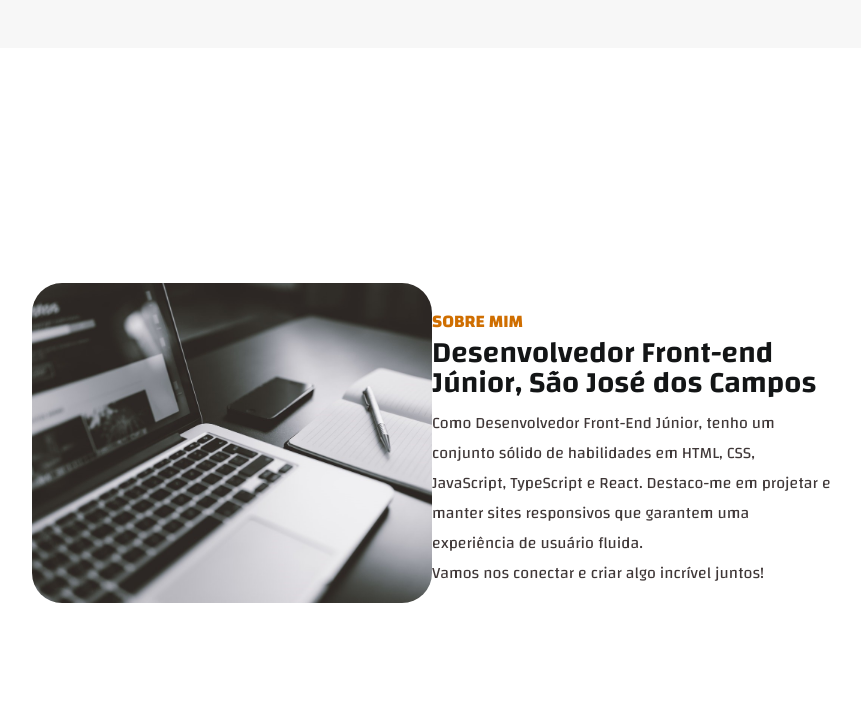
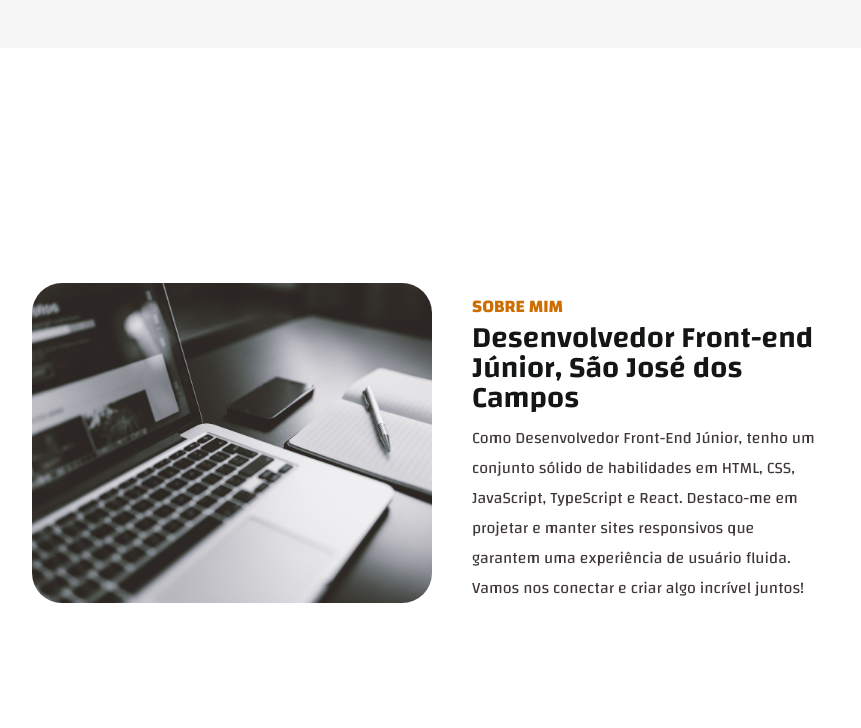
Before and after one commit to JaumoJaum/Portfolio, a plain HTML site: page site/index.html in a window 1280 px wide. Shown: the part 752-1480 px from the top of the page, without its empty margins (288-1149 px from the left). Drawn offline with Linux system fonts and the light colour scheme.

Commit message:
Update style.css

```diff
--- a/site/src/css/style.css
+++ b/site/src/css/style.css
@@ -199,6 +199,7 @@ main {
     margin-left: min(25%);
     min-height:100vh;
     min-width: 100vh;
+    gap: 5%;
 }
 
 .box1home {
@@ -213,6 +214,7 @@ main {
     grid-column-end: 2;
     grid-row-start: 1;
     grid-row-end: 2;
+    max-width: 350px;
 }
 
 .box1home img {
```
